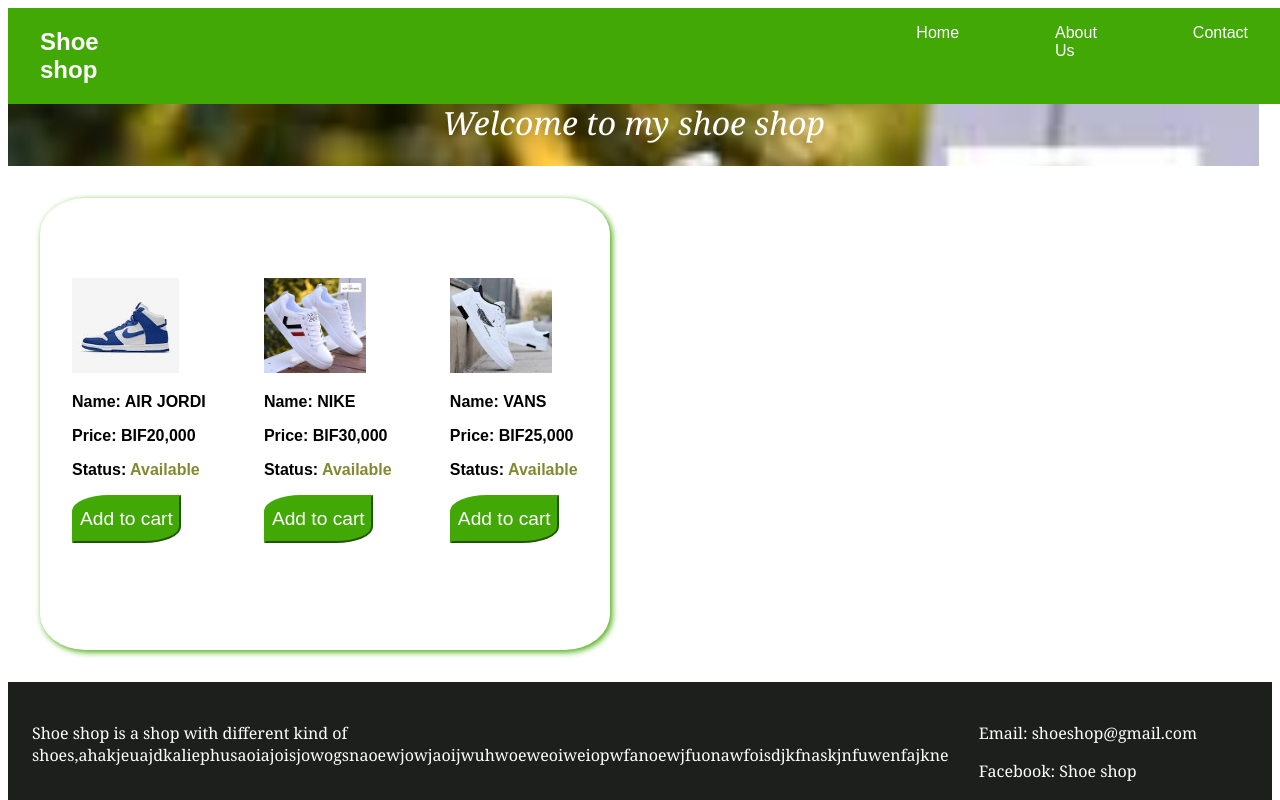
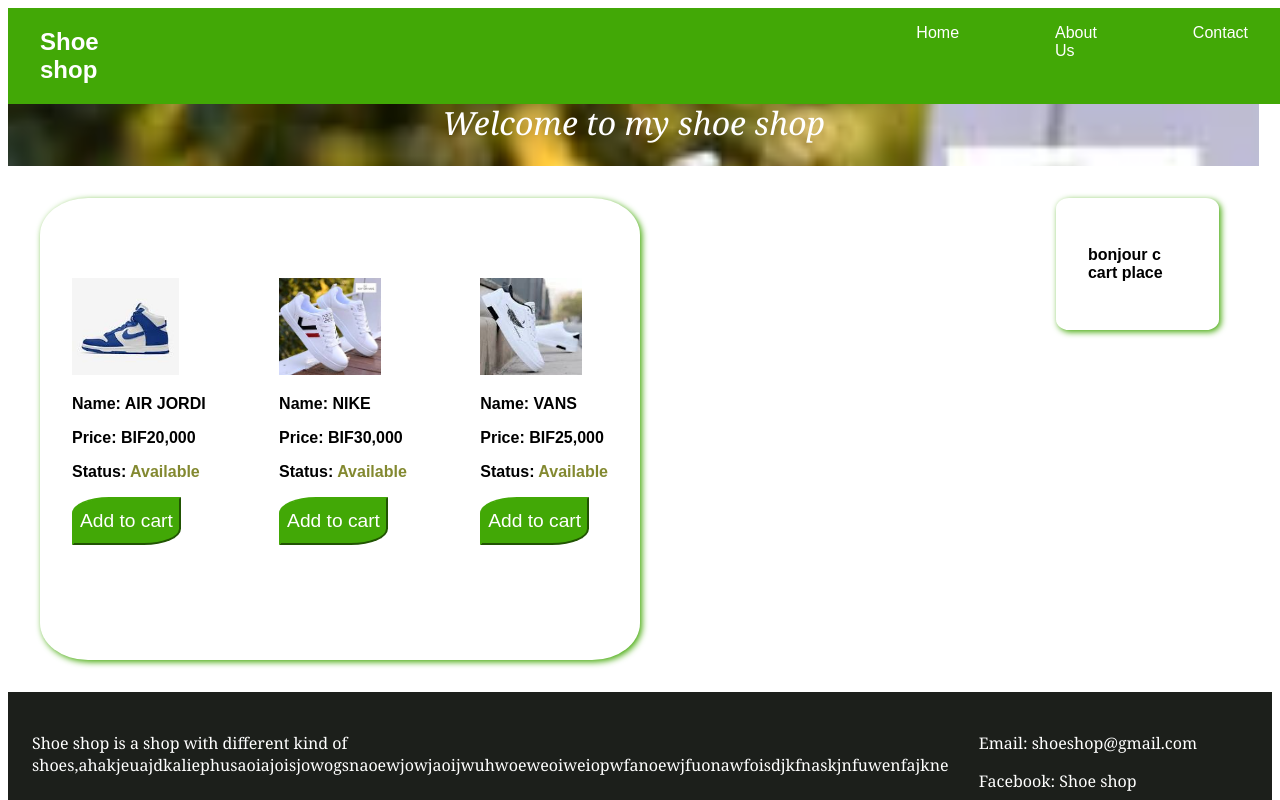
Before and after one commit to uzairsaid/angularEcomerceExercise, an Angular app: page / in a window 1280 px wide. Shown: the top 800 px of the page. Built offline with nearby package versions, Linux system fonts and the light colour scheme.

Commit message:
Designed cart place

```diff
--- a/src/app/app.component.html
+++ b/src/app/app.component.html
@@ -1,6 +1,11 @@
+
 <app-navbar></app-navbar>
 <app-page-title [message]="welcomeMessage">
 
 </app-page-title>
-<app-article-list></app-article-list>
+<div class="container">
+    <app-article-list></app-article-list>
+    <app-cart></app-cart>
+</div>
+
 <app-footer></app-footer>
--- a/src/app/app.component.scss
+++ b/src/app/app.component.scss
@@ -1,6 +1,11 @@
 * {
     margin: 0;
     padding: 0;
+}
+.container {
+    display: flex;
+    justify-content: space-between;
+
 }
 
 :host {
--- a/src/app/app.component.ts
+++ b/src/app/app.component.ts
@@ -3,6 +3,7 @@
 import { ArticleListComponent } from './article-list/article-list.component';
 import { PageTitleComponent } from "./page-title/page-title.component";
 import { FooterComponent } from "./footer/footer.component";
+import { CartComponent } from "./cart/cart.component";
 
 
 @Component({
@@ -12,7 +13,8 @@
     NavbarComponent,
     ArticleListComponent,
     PageTitleComponent,
-    FooterComponent
+    FooterComponent,
+    CartComponent
 ],
   templateUrl: './app.component.html',
   styleUrl: './app.component.scss'
--- a/src/app/article-list/article-list.component.scss
+++ b/src/app/article-list/article-list.component.scss
@@ -18,6 +18,8 @@
     margin-bottom: 2rem;
     display: flex;
     justify-content: space-between;
+    flex: 3;
+    flex-wrap: wrap;
     .card-body-article {
         height: 35%;
         margin-top: 3rem;
@@ -32,6 +34,7 @@
     background-color: $main-color;
     border-color: $main-color;
     height: 3rem;
+    cursor: pointer;
 }
 .article-img {
     width: 80%;
--- /dev/null
+++ b/src/app/cart/cart.component.html
@@ -0,0 +1,4 @@
+<div class="cart-container">
+    <p>bonjour c cart place</p>
+
+</div>
--- /dev/null
+++ b/src/app/cart/cart.component.scss
@@ -0,0 +1,14 @@
+$main-color:#42a806;
+.cart-container{
+    width: 40%;
+    border-radius: 8%;
+    box-shadow: 2px 2px 6px $main-color;
+    font-weight: bold;
+    font-family: sans-serif;
+    margin-top: 2rem;
+    padding: 2rem;
+    margin-left: 2rem;
+    margin-bottom: 2rem;
+    flex: 1;
+
+}
```
Also changed, not shown: src/app/cart/cart.component.ts (added, +12 -0 lines).
